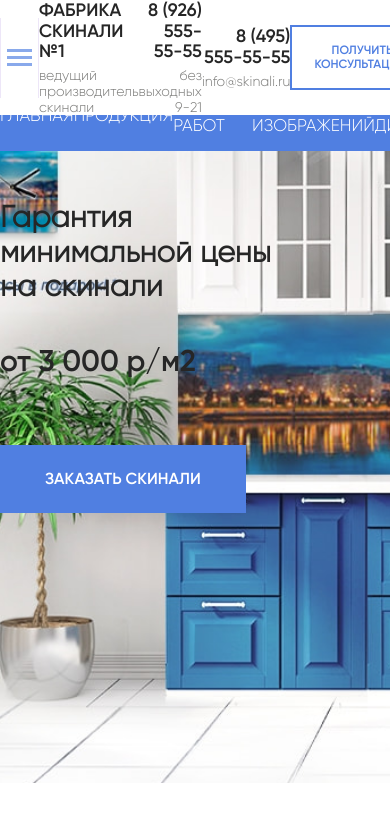
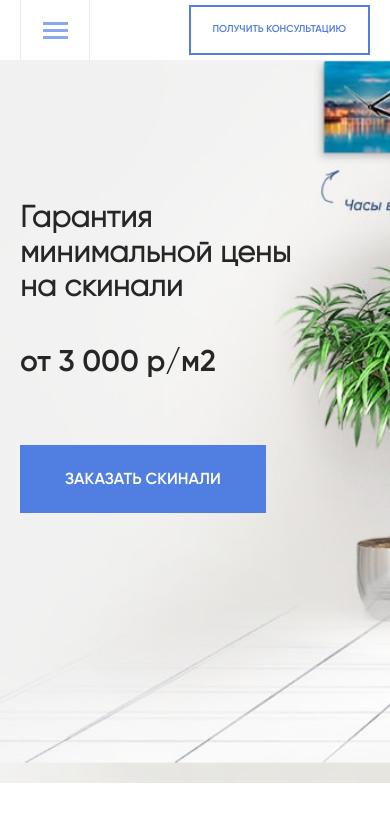
Before and after one commit to props98/skinali, a plain HTML site: page index.html in a window 390 px wide. Drawn offline with Linux system fonts and the light colour scheme.

Commit message:
Начальная разработка адаптива главного баннера

```diff
--- a/sass/_grid.sass
+++ b/sass/_grid.sass
@@ -4,3 +4,13 @@
 .container
   max-width: 1170px
   margin: auto
+@media (max-width: 1200px)
+  .container
+    max-width: 960px
+@media (max-width: 991px)
+  .container
+    max-width: 750px
+@media (max-width: 768px)
+  .container
+    max-width: 100%
+    padding: 0 20px
--- a/sass/_hero.sass
+++ b/sass/_hero.sass
@@ -1,6 +1,6 @@
 .hero
   background: #f1f1f1 url(../img/main-bg.jpg) no-repeat center top 80px
-  background-size: cover
+  background-size: contain
   padding-top: 180px
   padding-bottom: 270px
   &__title
@@ -8,6 +8,10 @@
     margin-bottom: 40px
   &__subtitle
     display: block
+    margin-bottom: 67px
     font-size: 30px
     +bold
-    margin-bottom: 67px
+@media (max-width: 991px)
+  .hero
+    background-size: cover
+    background-position: top left 30%
--- a/sass/_interface.sass
+++ b/sass/_interface.sass
@@ -16,3 +16,6 @@ body
   background-color: $primary
   color: #ffffff
   +bold
+@media (max-width: 576px)
+  .button-o
+    font-size: 10px
--- a/sass/blocks/_navbar.sass
+++ b/sass/blocks/_navbar.sass
@@ -9,7 +9,6 @@
     display: flex
     align-items: center
     justify-content: space-between
-    min-height: 80px
     //border: 1px solid red
   &__mobile, &__landline
     text-align: right
@@ -34,7 +33,7 @@
   width: 100%
   background-color: $primary
   color: #ffffff
-  transform: translateY(0%)
+  transform: translateY(-200%)
   &_active
     transform: translateY(0)
   &__nav
@@ -74,3 +73,20 @@
     display: block
     font-size: 14px
     color: $text-color-light
+@media (max-width: 991px)
+  .navbar
+    &__mobile, &__landline
+      display: none
+@media (max-width: 576px)
+  .logo
+    display: none
+  .menu
+    top: 60px
+    //transform: translateY(0)
+    height: 50%
+    &-button
+      height: 60px
+    &__nav
+      flex-direction: column
+    &__link
+      margin-bottom: 20px
```
Also changed, not shown: css/style.css, 1 other file.
